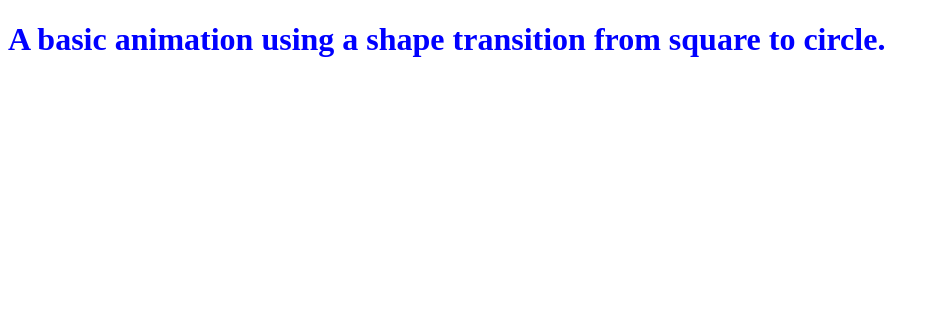
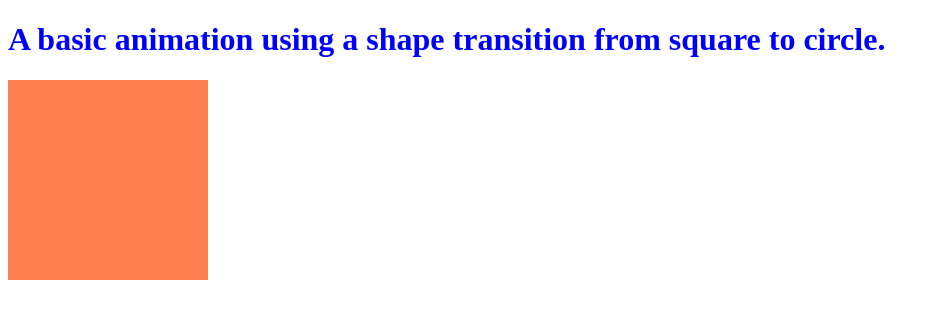
Before and after one commit to ralphminor/css_animations, a plain HTML site: page basic_square_to_circle_animation/index.html in a window 1280 px wide. Shown: the whole page, without its empty margins (0-939 px from the left). Drawn offline with Linux system fonts and the light colour scheme.

Commit message:
Created a square inside a div using css in main.css.  Added <div> in index.html.

```diff
--- a/basic_square_to_circle_animation/index.html
+++ b/basic_square_to_circle_animation/index.html
@@ -10,6 +10,8 @@
     <header>
       <h1>A basic animation using a shape transition from square to circle.</h1>
     </header>
+    <div>
 
+    </div>
   </body>
 </html>
--- a/basic_square_to_circle_animation/main.css
+++ b/basic_square_to_circle_animation/main.css
@@ -1,3 +1,9 @@
 h1 {
   color: blue;
 }
+
+div {
+  width: 200px;
+  height: 200px;
+  background-color: coral;
+}
```
